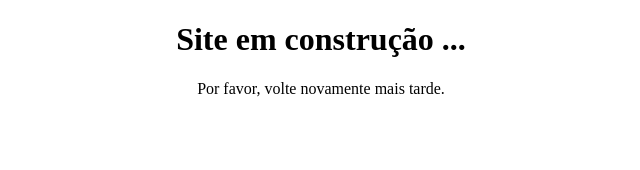
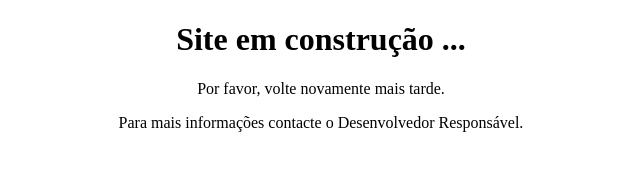
Before and after one commit to cdsoeiro/git-e-github-na-pr-tica, a plain HTML site: page index.html in a window 1280 px wide. Shown: the whole page, without its empty margins (319-959 px from the left). Drawn offline with Linux system fonts and the light colour scheme.

Commit message:
Adicionado mensagem de suporte para os clientes.

```diff
--- a/index.html
+++ b/index.html
@@ -12,6 +12,7 @@
     <div style="text-align: center;">
         <h1>Site em construção ...</h1>
         <p>Por favor, volte novamente mais tarde.</p>
+        <p>Para mais informações contacte o Desenvolvedor Responsável.</p>
     </div>
 </body
 
```
